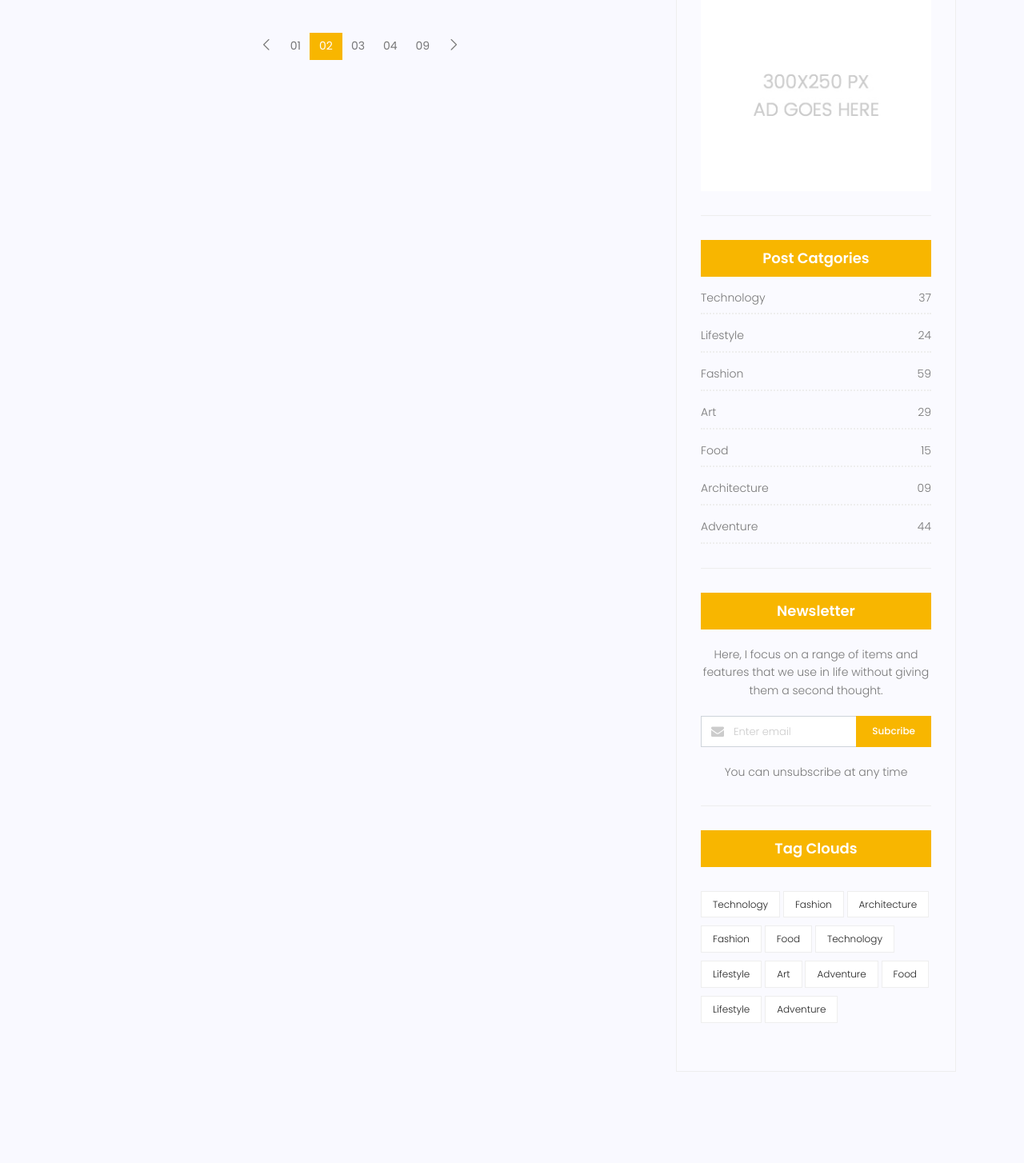
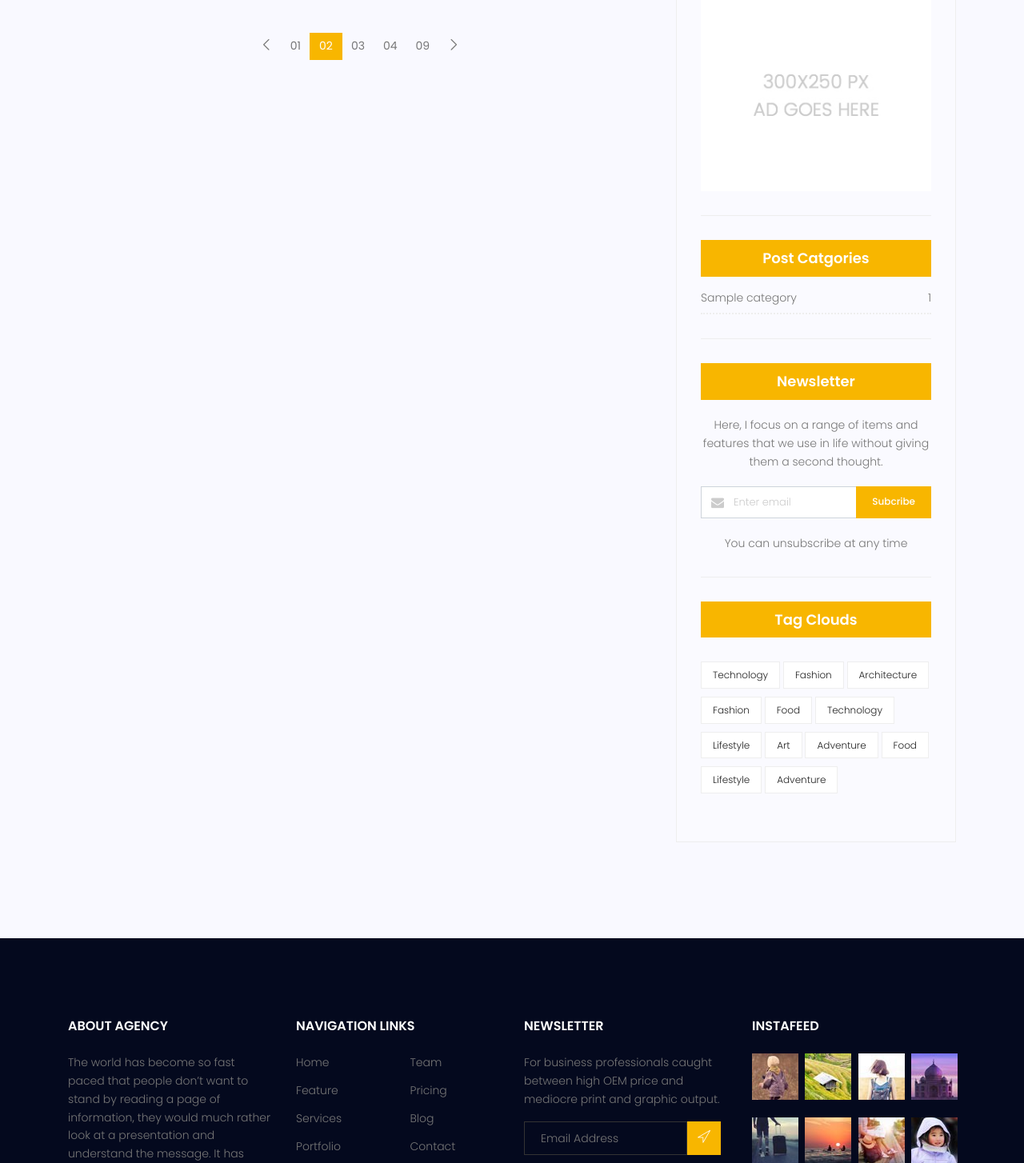
Before and after one commit to mehdi-msv/mysite, a Django app: page /blog/ in a window 1280 px wide. Shown: the part 1709-3163 px from the top of the page at 80% size. Run offline with Django 3.2, Linux system fonts and the light colour scheme; tables that the repository leaves empty hold one stand-in row (values such as "Sample post"); grey boxes marked "Sample" are stand-in pictures; some libraries are stand-ins or nearby versions.

Commit message:
category
add dynamic categories to home blog

```diff
--- a/blog/templatetags/blog_tags.py
+++ b/blog/templatetags/blog_tags.py
@@ -1,8 +1,16 @@
 from django import template
-from blog.models import Post
+from blog.models import *
 from django.utils import timezone
 register = template.Library()
 @register.inclusion_tag('blog/blog-popular.html')
 def blog_latest(args=3):
     posts = Post.objects.filter(status=1,published_date__lte = timezone.now()).order_by('-published_date')[:args]
     return {'posts':posts}
+@register.inclusion_tag('blog/blog-post-categories.html')
+def postcategories():
+    posts = Post.objects.filter(status = 1)
+    categories = Categories.objects.all()
+    cat_dict = {}
+    for name in categories:
+        cat_dict[name] = posts.filter(category = name).count()
+    return {'categories': cat_dict}
--- a/templates/blog/blog-home.html
+++ b/templates/blog/blog-home.html
@@ -1,5 +1,6 @@
 {% extends 'base.html' %}
 {% load static %}
+{% load blog_tags %}
 {% block content %}
   <!-- start banner Area -->
   <section class="banner-area relative blog-home-banner" id="home">
@@ -150,7 +151,7 @@
 
             {% include "blog/blog-add.html" %}
 
-            {% include "blog/blog-post-categories.html"%}
+            {% postcategories %}
 
             {% include "blog/blog-newsleter.html" %}
 
--- a/templates/blog/blog-post-categories.html
+++ b/templates/blog/blog-post-categories.html
@@ -2,47 +2,13 @@
 <div class="single-sidebar-widget post-category-widget">
   <h4 class="category-title">Post Catgories</h4>
   <ul class="cat-list">
+    {% for name,count in categories.items %}
     <li>
       <a href="#" class="d-flex justify-content-between">
-        <p>Technology</p>
-        <p>37</p>
+        <p>{{name}}</p>
+        <p>{{count}}</p>
       </a>
     </li>
-    <li>
-      <a href="#" class="d-flex justify-content-between">
-        <p>Lifestyle</p>
-        <p>24</p>
-      </a>
-    </li>
-    <li>
-      <a href="#" class="d-flex justify-content-between">
-        <p>Fashion</p>
-        <p>59</p>
-      </a>
-    </li>
-    <li>
-      <a href="#" class="d-flex justify-content-between">
-        <p>Art</p>
-        <p>29</p>
-      </a>
-    </li>
-    <li>
-      <a href="#" class="d-flex justify-content-between">
-        <p>Food</p>
-        <p>15</p>
-      </a>
-    </li>
-    <li>
-      <a href="#" class="d-flex justify-content-between">
-        <p>Architecture</p>
-        <p>09</p>
-      </a>
-    </li>
-    <li>
-      <a href="#" class="d-flex justify-content-between">
-        <p>Adventure</p>
-        <p>44</p>
-      </a>
-    </li>
+    {% endfor %}
   </ul>
 </div>
```
